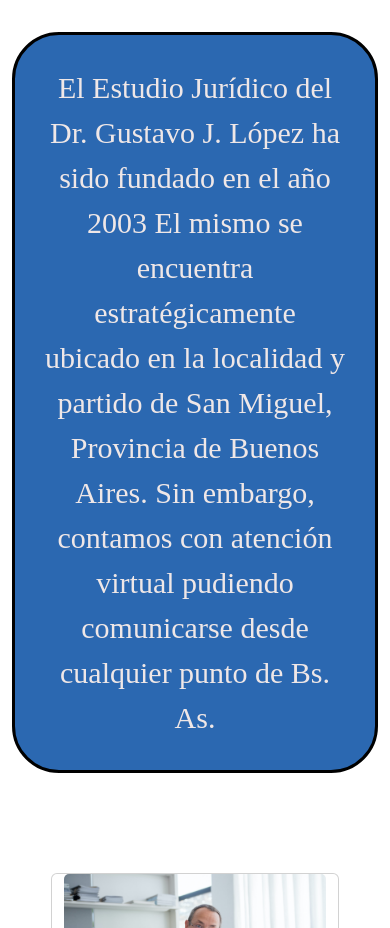
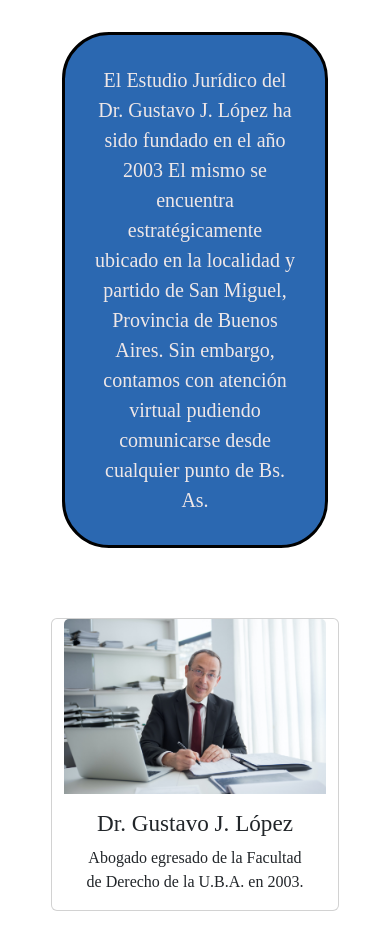
Before and after one commit to emanuelch1/EstudioJuridicoEmanuelChavez, a plain HTML site: page pages/Nosotros.html in a window 390 px wide. Shown: the part 364-1292 px from the top of the page. Drawn offline with nearby package versions, Linux system fonts and the light colour scheme; files whose address does not match are found by name; a web font is replaced by a local one.

Commit message:
madia cueri a las card

```diff
--- a/scss/_nosotros.scss
+++ b/scss/_nosotros.scss
@@ -23,13 +23,24 @@
     padding: 30px;
     font-size:map-get($tamaño-pixeles, 30p);
     color: rgb(239, 231, 231);
+    margin-bottom: 100px;
+}
 
-    margin-bottom: 100px;
+@media(max-width:800px){
+    .parrafodos{
+        font-size: map-get($tamaño-pixeles, 20p);
+        margin: 50px;
+    }
 }
 
 .card{
     text-align: $texto-centrado;
    margin:auto;
+}
+@media(max-width:800px){
+    .card{
+        margin-top: 20px;
+    }
 }
 
  .parrafopie{
```
Also changed, not shown: scss/estilo.css, 1 other file.
